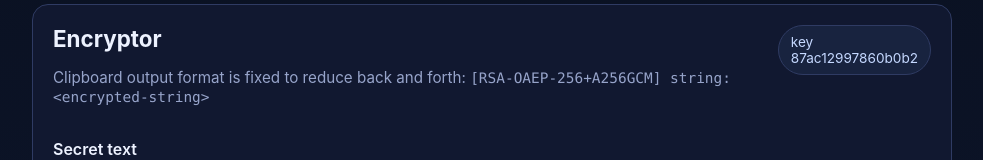
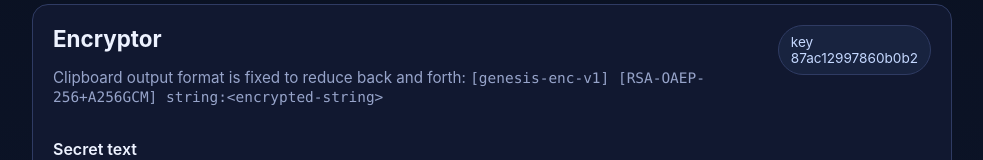
Before and after one commit to genesisinfunity/genesisinfunity.github.io, a plain HTML site: page index.html in a window 1280 px wide. Shown: the part 277-437 px from the top of the page, without its empty margins (148-1131 px from the left). Drawn offline with Linux system fonts and the light colour scheme.

Commit message:
Add method label before string

```diff
--- a/app.js
+++ b/app.js
@@ -1,5 +1,6 @@
+const WRAPPER_VERSION = 'genesis-enc-v1';
 const ALGORITHM_LABEL = 'RSA-OAEP-256+A256GCM';
-const PREFIX = `[${ALGORITHM_LABEL}] string:`;
+const PREFIX = `[${WRAPPER_VERSION}] [${ALGORITHM_LABEL}] string:`;
 const PUBLIC_KEY_PEM = `-----BEGIN PUBLIC KEY-----
 MIIBojANBgkqhkiG9w0BAQEFAAOCAY8AMIIBigKCAYEA20TYKgSh2p9V3cKfGNMv
 tpgZh8AiSYQjtDF8sutZDrko9EfgvCKxP9onYeAuHb1hBmFgwMFO8WEIHSr9pazR
--- a/index.html
+++ b/index.html
@@ -31,7 +31,7 @@
             <h2>Encryptor</h2>
             <p class="subtle small">
               Clipboard output format is fixed to reduce back and forth:
-              <code>[RSA-OAEP-256+A256GCM] string:&lt;encrypted-string&gt;</code>
+              <code>[genesis-enc-v1] [RSA-OAEP-256+A256GCM] string:&lt;encrypted-string&gt;</code>
             </p>
           </div>
           <div class="meta">
```
Also changed, not shown: 1 other file.
